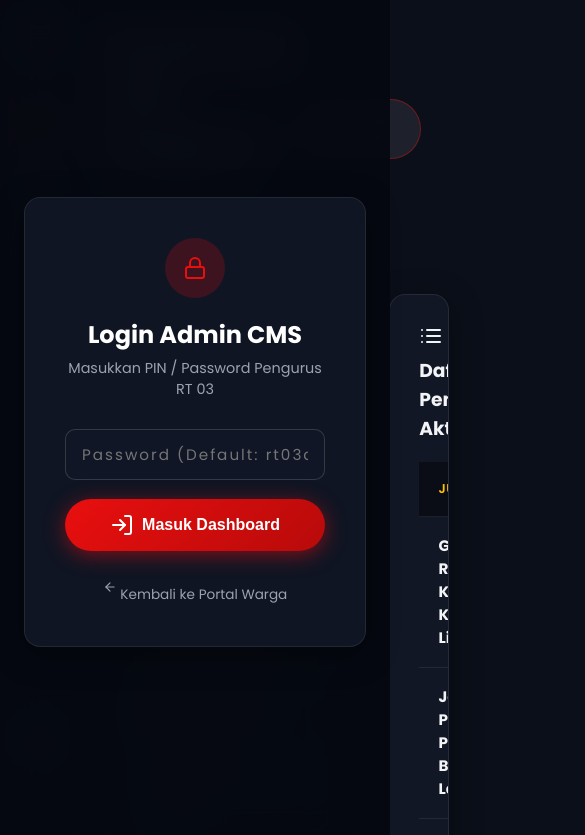
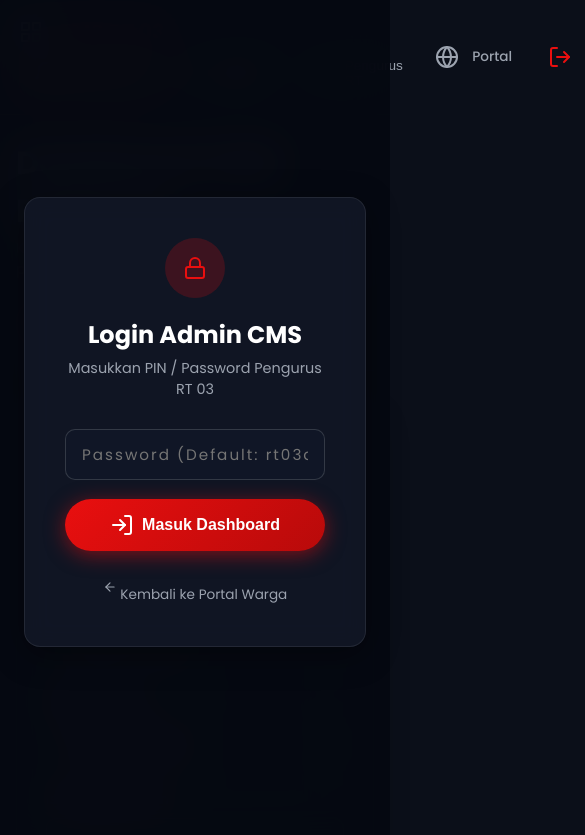
Before and after one commit to Muhammadadibiktimal/17rt03, a plain HTML site: page admin.html in a window 390 px wide. Shown: the top 835 px of the page, 585 px wide, since content can reach past the window. Drawn offline with nearby package versions, Linux system fonts and the light colour scheme.

Commit message:
Fix full responsiveness Halaman Dashboard Admin untuk layar HP (Mobile Responsive Layout)

```diff
--- a/admin.html
+++ b/admin.html
@@ -69,9 +69,9 @@
           </nav>
         </div>
 
-        <div>
+        <div class="admin-sidebar-footer">
           <a href="index.html" class="menu-item" style="color: var(--text-muted);">
-            <i data-feather="globe"></i> <span>Website Portal</span>
+            <i data-feather="globe"></i> <span>Portal</span>
           </a>
           <button onclick="handleLogout()" class="menu-item" style="color: var(--primary);">
             <i data-feather="log-out"></i> <span>Logout</span>
--- a/css/admin.css
+++ b/css/admin.css
@@ -30,6 +30,7 @@ body.admin-body {
   z-index: 999;
   padding: 1.8rem 1.2rem;
   box-sizing: border-box;
+  transition: all 0.3s ease;
 }
 
 .admin-sidebar .brand {
@@ -96,6 +97,7 @@ body.admin-body {
   min-height: 100vh;
   box-sizing: border-box;
   width: calc(100% - 260px);
+  transition: all 0.3s ease;
 }
 
 .admin-topbar {
@@ -262,26 +264,73 @@ select.form-control option {
   to { opacity: 1; transform: translateY(0); }
 }
 
-/* Responsive Sidebar */
+/* Full Responsive Media Query untuk HP / Mobile Device */
 @media (max-width: 900px) {
+  .admin-wrapper {
+    flex-direction: column;
+  }
+
   .admin-sidebar {
-    width: 80px;
-    padding: 1.5rem 0.5rem;
+    width: 100%;
+    height: auto;
+    position: relative;
+    border-right: none;
+    border-bottom: 1px solid rgba(255, 255, 255, 0.08);
+    padding: 1rem 1.2rem;
+    flex-direction: row;
+    align-items: center;
   }
-  .admin-sidebar .brand span,
+
+  .admin-sidebar .brand {
+    margin-bottom: 0;
+    padding-bottom: 0;
+    border-bottom: none;
+  }
+
+  .admin-sidebar .brand span {
+    display: inline;
+  }
+
+  .admin-sidebar .menu-list {
+    flex-direction: row;
+    gap: 0.4rem;
+  }
+
+  .admin-sidebar .menu-item {
+    padding: 0.6rem 0.8rem;
+    font-size: 0.85rem;
+  }
+
   .admin-sidebar .menu-item span {
-    display: none;
+    display: inline;
   }
-  .admin-sidebar .brand {
-    justify-content: center;
+
+  .admin-sidebar-footer {
+    display: flex;
+    gap: 0.5rem;
   }
-  .admin-sidebar .menu-item {
-    justify-content: center;
-    padding: 0.9rem;
+
+  .admin-main-content {
+    margin-left: 0;
+    width: 100%;
+    padding: 1.5rem 1rem;
   }
-  .admin-main-content {
-    margin-left: 80px;
-    width: calc(100% - 80px);
-    padding: 1.5rem;
+
+  .admin-topbar {
+    flex-direction: column;
+    align-items: flex-start;
+    gap: 1rem;
+  }
+
+  /* Ubah layout grid 2 kolom form & tabel menjadi 1 kolom vertical di HP */
+  .admin-tab-content > div {
+    grid-template-columns: 1fr !important;
+    gap: 1.5rem !important;
+  }
+
+  .data-table th,
+  .data-table td {
+    padding: 0.8rem 0.6rem;
+    font-size: 0.85rem;
   }
 }
```
